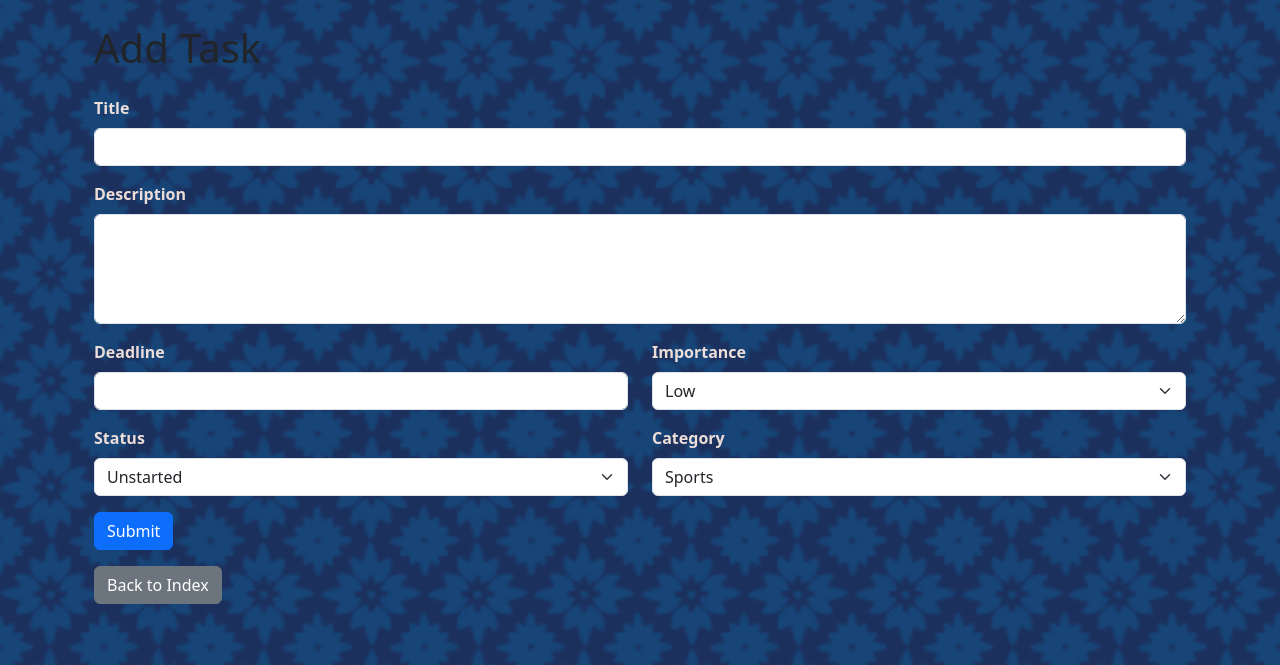
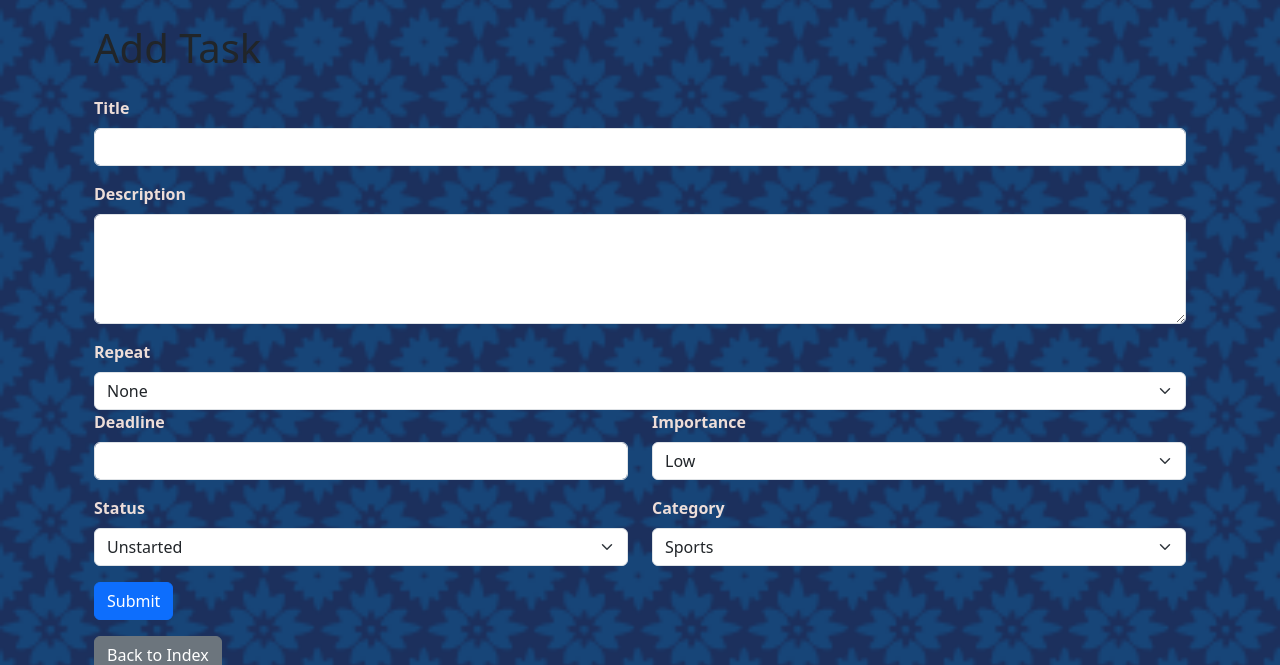
Before and after one commit to believer-hcy/Task_Scheduler, a Flask app: page /add_task in a window 1280 px wide. Shown: the part 56-721 px from the top of the page. Run offline with Flask 3, Linux system fonts and the light colour scheme; a user stored in the database is signed in.

Commit message:
add everyday task, but cannot edit

```diff
--- a/src/app/forms.py
+++ b/src/app/forms.py
@@ -30,6 +30,7 @@ class RegistrationForm(FlaskForm):
 class TaskForm(FlaskForm):
     title = StringField('Title', validators=[DataRequired()])
     description = TextAreaField('Description', validators=[DataRequired()])
+    repeat = SelectField('Repeat', choices=[('None', 'None'), ('Everyday', 'Everyday')], validators=[DataRequired()])
     deadline = DateTimeField('Deadline', format='%Y-%m-%d %H:%M:%S', validators=[DataRequired()])
     importance = SelectField('Importance', choices=[('Low', 'Low'), ('Medium', 'Medium'), ('High', 'High')], validators=[DataRequired()])
     status = SelectField('Status', choices=[('Unstarted', 'Unstarted'), ('Ongoing', 'Ongoing'), ('Completed', 'Completed'), ('Expired', 'Expired')], validators=[DataRequired()])
--- a/src/app/models.py
+++ b/src/app/models.py
@@ -23,6 +23,7 @@ class Task(db.Model):
     id = db.Column(db.Integer, primary_key=True)
     title = db.Column(db.String(140))
     description = db.Column(db.String(500))
+    repeat = db.Column(db.String(50))
     deadline = db.Column(db.DateTime)
     importance = db.Column(db.String(10))
     status = db.Column(db.String(20))
@@ -36,5 +37,3 @@ class Task(db.Model):
 @login.user_loader
 def load_user(id):
     return User.query.get(int(id))
-
-from app import db
--- a/src/app/routes.py
+++ b/src/app/routes.py
@@ -4,16 +4,17 @@ from app import db
 from app.models import User, Task
 from app.forms import LoginForm, RegistrationForm, TaskForm, DateForm
 from flask import Blueprint
-from datetime import datetime
+from datetime import datetime, timedelta
 
 bp = Blueprint('main', __name__)
+
 
 @bp.route('/')
 @bp.route('/index')
 @login_required
 def index():
     tasks = Task.query.filter_by(user_id=current_user.id).all()
-    #for task in tasks:
+    # for task in tasks:
     #   print(task.title , task.description)
     currentDateTime = datetime.now()
     for task in tasks:
@@ -22,6 +23,7 @@ def index():
                 task.status = 'Expired'
 
     return render_template('index.html', title='Home', tasks=tasks)
+
 
 @bp.route('/login', methods=['GET', 'POST'])
 def login():
@@ -40,15 +42,17 @@ def login():
         return redirect(next_page)
     return render_template('login.html', title='Sign In', form=form)
 
+
 @bp.route('/logout')
 def logout():
     logout_user()
     return redirect(url_for('main.index'))
 
+
 @bp.route('/history', methods=['GET'])
 def history():
     tasks = Task.query.filter_by(user_id=current_user.id).all()
-    #for task in tasks:
+    # for task in tasks:
     #   print(task.title , task.description)
     currentDateTime = datetime.now()
     for task in tasks:
@@ -56,6 +60,7 @@ def history():
             task.status = 'Expired'
 
     return render_template('history.html', tasks=tasks)
+
 
 @bp.route('/register', methods=['GET', 'POST'])
 def register():
@@ -71,11 +76,14 @@ def register():
         return redirect(url_for('main.login'))
     return render_template('register.html', title='Register', form=form)
 
+
 from sqlalchemy.exc import SQLAlchemyError  # 导入 SQLAlchemy 的异常类
 # routes.py (inside a blueprint folder, e.g., main)
 from flask import Blueprint, render_template
 
 main_bp = Blueprint('main', __name__)
+
+
 @bp.route('/add_task', methods=['GET', 'POST'])
 @login_required
 def add_task():
@@ -84,13 +92,40 @@ def add_task():
         try:
             title = form.title.data
             description = form.description.data
+            repeat = form.repeat.data
             deadline = form.deadline.data
             importance = form.importance.data
             status = form.status.data
             category = form.category.data
-            new_task = Task(user_id=current_user.id, title=title, description=description, deadline=deadline, importance=importance, status=status, category=category)
 
-            db.session.add(new_task)
+            if repeat == 'Everyday':
+                start_date = datetime.today().date()
+                end_date = deadline.date()
+
+                for i in range((end_date - start_date).days + 1):
+                    current_date = start_date + timedelta(days=i)
+                    new_task = Task(
+                        user_id=current_user.id,
+                        title=title,
+                        description=description,
+                        deadline=datetime.combine(current_date, deadline.time()),
+                        importance=importance,
+                        status='Unstarted',
+                        category=category
+                    )
+                    db.session.add(new_task)
+            else:
+                new_task = Task(
+                    user_id=current_user.id,
+                    title=title,
+                    description=description,
+                    deadline=deadline,
+                    importance=importance,
+                    status=status,
+                    category=category
+                )
+                db.session.add(new_task)
+
             db.session.commit()
             flash('Task added successfully!', 'success')
             return redirect(url_for('main.index'))
@@ -100,14 +135,17 @@ def add_task():
             # 可以在这里记录日志 e.g., app.logger.error(str(e))
     return render_template('add_task.html', form=form)
 
-@bp.route('/edit_task<int:id>', methods=['GET', 'POST'])
+
+@bp.route('/edit_task/<int:id>', methods=['GET', 'POST'])
 @login_required
 def edit_task(id):
     task = Task.query.get_or_404(id)
     if task.user_id != current_user.id:
         flash('You do not have permission to edit this task.')
         return redirect(url_for('main.index'))
+
     form = TaskForm(obj=task)
+
     if form.validate_on_submit():
         try:
             task.title = form.title.data
@@ -116,18 +154,16 @@ def edit_task(id):
             task.importance = form.importance.data
             task.status = form.status.data
             task.category = form.category.data
-            # new_task = Task(user_id=current_user.id, title=title, description=description, deadline=deadline, importance=importance, status=status)
 
-            # db.session.add(task)
             db.session.commit()
             flash('Task changed successfully!', 'success')
             return redirect(url_for('main.index'))
         except SQLAlchemyError as e:
-            db.session.rollback()  # 回滚数据库会话
-            flash('An error occurred while adding the task.', 'error')
-            # 可以在这里记录日志 e.g., app.logger.error(str(e))
+            db.session.rollback()
+            flash('An error occurred while updating the task.', 'error')
+
     return render_template('edit_task.html', form=form, task=task)
-    # return redirect(url_for('main.edit_task', id=task.id))
+
 
 @bp.route('/delete_task/<int:id>', methods=['POST'])
 @login_required
@@ -141,7 +177,9 @@ def delete_task(id):
     flash('Your task has been deleted.')
     return redirect(url_for('main.index'))
 
+
 from sqlalchemy import extract
+
 
 @bp.route('/completed/<int:id>')
 @login_required
@@ -151,6 +189,7 @@ def completed(id):
     db.session.commit()
     flash('One task has been completed.')
     return redirect(url_for('main.index'))
+
 
 @bp.route('/find_tasks', methods=['GET', 'POST'])
 @login_required
@@ -173,6 +212,7 @@ def find_tasks_by_date():
             # 可以在这里记录日志 e.g., app.logger.error(str(e))
     return render_template('find_tasks.html', form=form, tasks=tasks)
 
+
 @bp.route('/tasks_due_today')
 @login_required
 def tasks_due_today():
--- a/src/app/templates/add_task.html
+++ b/src/app/templates/add_task.html
@@ -12,6 +12,10 @@
         <div class="mb-3">
             {{ form.description.label(class="form-label fw-bold") }}
             {{ form.description(rows=4, cols=40, class="form-control") }}
+        </div>
+        <div class="md-6">
+                {{ form.repeat.label(class="form-label fw-bold d-block") }}
+                {{ form.repeat(class="form-select") }}
         </div>
         <div class="row mb-3">
             <div class="col-md-6">
--- a/src/app/templates/edit_task.html
+++ b/src/app/templates/edit_task.html
@@ -35,6 +35,8 @@
         </div>
         <button type="submit" class="btn btn-primary">Update Task</button>
     </form>
+
+    <a href="{{ url_for('main.index') }}" class="btn btn-secondary mt-3">Back to Index</a>
 </div>
 <style>
   body {
```
Also changed, not shown: src/app.db.
